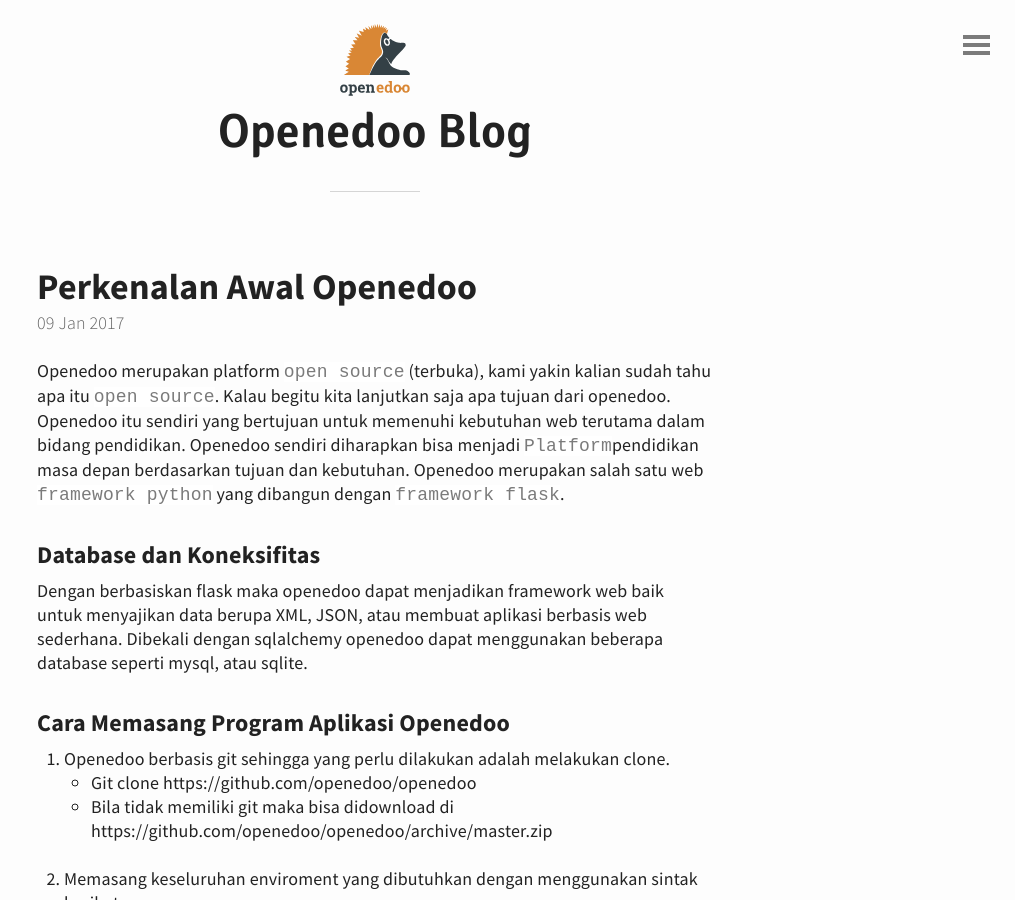
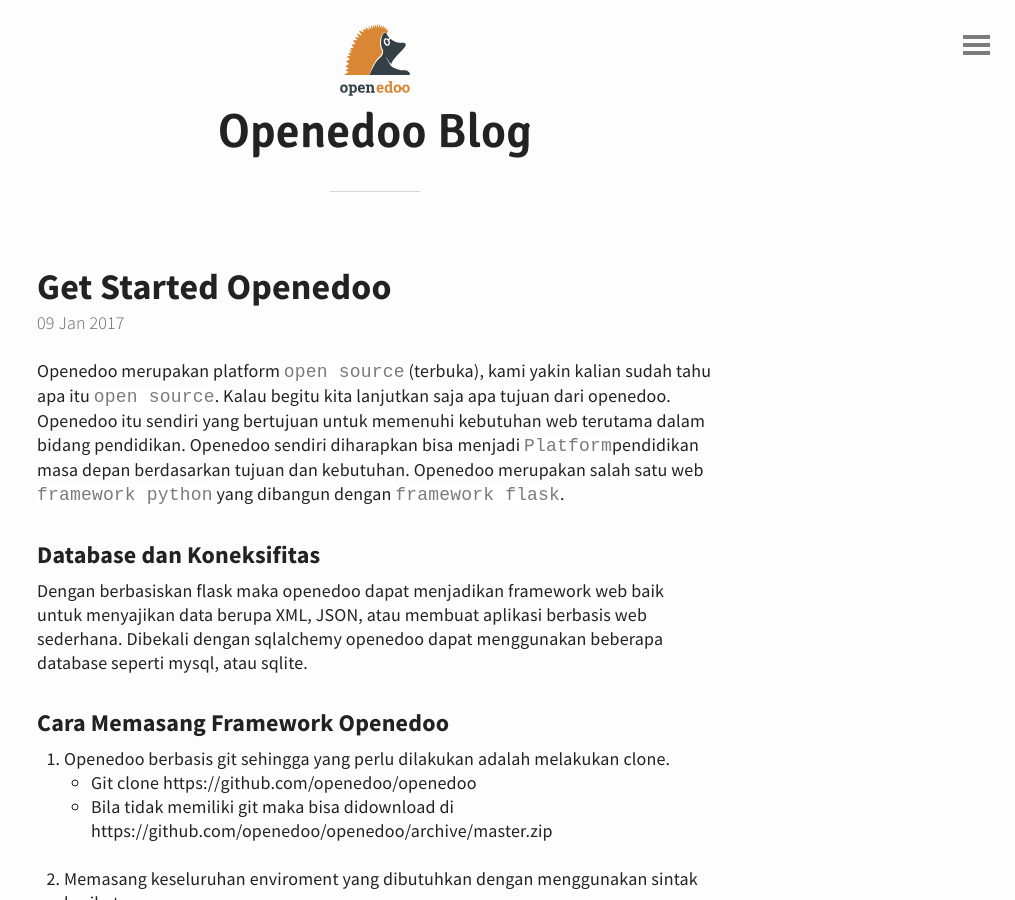
Before and after one commit to openedoo/blog-openedoo.github.io, a Jekyll site: the page built from _posts/2017-01-09-Perkenalan-Awal.md, in a window 1280 px wide and 900 px high. Shown: the whole window, without its empty margins (265-1280 px from the left). Built offline with Jekyll 4.4.1, drawn with Linux system fonts in a browser that asks for light colours.

Commit message:
Update 2017-01-09-Perkenalan-Awal.md

```diff
--- a/_posts/2017-01-09-Perkenalan-Awal.md
+++ b/_posts/2017-01-09-Perkenalan-Awal.md
@@ -1,5 +1,5 @@
 ---
-title: Perkenalan Awal Openedoo
+title: Get Started Openedoo
 ---
 
 Openedoo merupakan platform `open source` (terbuka), kami yakin kalian sudah tahu apa itu `open source`. Kalau begitu kita lanjutkan saja apa tujuan dari openedoo. Openedoo itu sendiri yang bertujuan untuk memenuhi kebutuhan web terutama dalam bidang pendidikan. Openedoo sendiri diharapkan bisa menjadi `Platform`pendidikan masa depan berdasarkan tujuan dan kebutuhan. Openedoo merupakan salah satu web `framework python` yang dibangun dengan `framework flask`.
@@ -8,7 +8,7 @@ Openedoo merupakan platform `open source` (terbuka), kami yakin kalian sudah tah
 
 Dengan berbasiskan flask maka openedoo dapat menjadikan framework web baik untuk menyajikan data berupa XML, JSON, atau membuat aplikasi berbasis web sederhana. Dibekali dengan sqlalchemy openedoo dapat menggunakan beberapa database seperti mysql, atau sqlite.
 
-### Cara Memasang Program Aplikasi Openedoo
+### Cara Memasang Framework Openedoo
 
 1. Openedoo berbasis git sehingga yang perlu dilakukan adalah melakukan clone.
    * Git clone https://github.com/openedoo/openedoo
```
